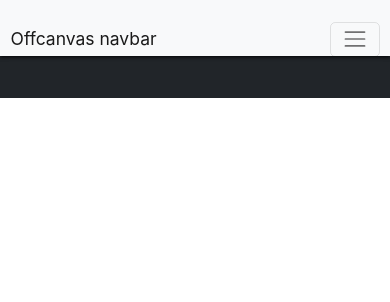
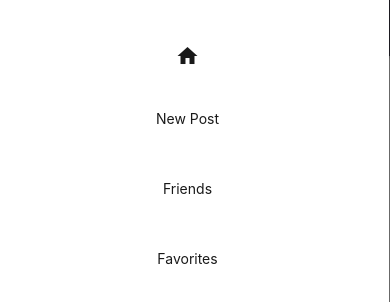
Before and after one commit to GTBCP3G5/Stay-In-Touch-Social-Network, a React (Create React App) app in the folder client/: page / in a window 390 px wide. Both pictures are taken after a click on the button 35 px from the left and 28 px from the top of the page. Shown: the top 302 px of the page. Built offline with nearby package versions, Linux system fonts and the light colour scheme.

Commit message:
Moved popup navbar to other side and put nav links within it

```diff
--- a/client/src/components/Navbar.js
+++ b/client/src/components/Navbar.js
@@ -1,4 +1,4 @@
-// Packages
+// Package for react and hooks
 import React, { useState, useEffect } from 'react';
 
 export default function Navbar () {
@@ -37,51 +37,34 @@ export default function Navbar () {
     if(width < 1000) {
         currentNav = (
         <div>
-            <nav style={navbar} className="navbar">
-            <div className="center container-fluid">
-                <button className="navbar-toggler" type="button" data-bs-toggle="collapse" data-bs-target="#navbarToggleExternalContent" aria-controls="navbarToggleExternalContent" aria-expanded="false" aria-label="Toggle navigation">
-                <span className="navbar-toggler-icon"></span>
-                </button>
-            </div>
-            </nav>
-            <div className="collapse" id="navbarToggleExternalContent">
+            <div style={navbar} className="" id="navbarToggleExternalContent">
                 <div className="bg-dark p-4">
                     {/* <h5 className="text-white h4">Collapsed content</h5>
                     <span className="text-muted">Toggleable via the navbar brand.</span> */}
-                    <nav class="navbar bg-light fixed-top">
+                    <nav style={navbar} class="navbar fixed-top">
                     <div class="container-fluid">
-    <a class="navbar-brand" href="#">Offcanvas navbar</a>
-    <button class="navbar-toggler" type="button" data-bs-toggle="offcanvas" data-bs-target="#offcanvasNavbar" aria-controls="offcanvasNavbar">
-      <span class="navbar-toggler-icon"></span>
+                        {/* <a className="navbar-brand" href="#">Offcanvas navbar</a> */}
+                        <button className="navbar-toggler" type="button" data-bs-toggle="offcanvas" data-bs-target="#offcanvasNavbar" aria-controls="offcanvasNavbar">
+                        <span className="navbar-toggler-icon"></span>
                         </button>
-    <div class="offcanvas offcanvas-end" tabindex="-1" id="offcanvasNavbar" aria-labelledby="offcanvasNavbarLabel">
-      <div class="offcanvas-header">
-        <h5 class="offcanvas-title" id="offcanvasNavbarLabel">Offcanvas</h5>
-        <button type="button" class="btn-close" data-bs-dismiss="offcanvas" aria-label="Close"></button>
-      </div>
-      <div class="offcanvas-body">
-        <ul class="navbar-nav justify-content-end flex-grow-1 pe-3">
-          <li class="nav-item">
-            <a class="nav-link active" aria-current="page" href="#">Home</a>
+                        <div className="offcanvas offcanvas-start" id="offcanvasNavbar">
+                        <div className="offcanvas-body">
+                            <ul className="navbar-nav justify-content-end flex-grow-1 pe-3">
+                            <li className="nav-item">
+                                <a className="nav-link active" href="/home">
+                                    <i className="nav-link active material-icons">home</i>
+                                </a>
                             </li>
-          <li class="nav-item">
-            <a class="nav-link" href="#">Link</a>
+                            <li className="nav-item">
+                                <a className="nav-link active" href="/create_post">New Post</a>
                             </li>
-          <li class="nav-item dropdown">
-            <a class="nav-link dropdown-toggle" href="#" role="button" data-bs-toggle="dropdown" aria-expanded="false">
-              Dropdown
-            </a>
-            <ul class="dropdown-menu">
-              <li><a class="dropdown-item" href="#">Action</a></li>
-              <li><a class="dropdown-item" href="#">Another action</a></li>
-              <li><a class="dropdown-item" href="#">Something else here</a></li>
-            </ul>
+                            <li className="nav-item">
+                                <a className="nav-link active" href="/friends">Friends</a>
+                            </li>
+                            <li className="nav-item">
+                                <a className="nav-link active" href="/favorites">Favorites</a>
                             </li>
                             </ul>
-        <form class="d-flex" role="search">
-          <input class="form-control me-2" type="search" placeholder="Search" aria-label="Search" />
-          <button class="btn btn-outline-success" type="submit">Search</button>
-        </form>
                         </div>
                         </div>
                     </div>
```
Lines whose indentation alone changed are shown as unchanged.
